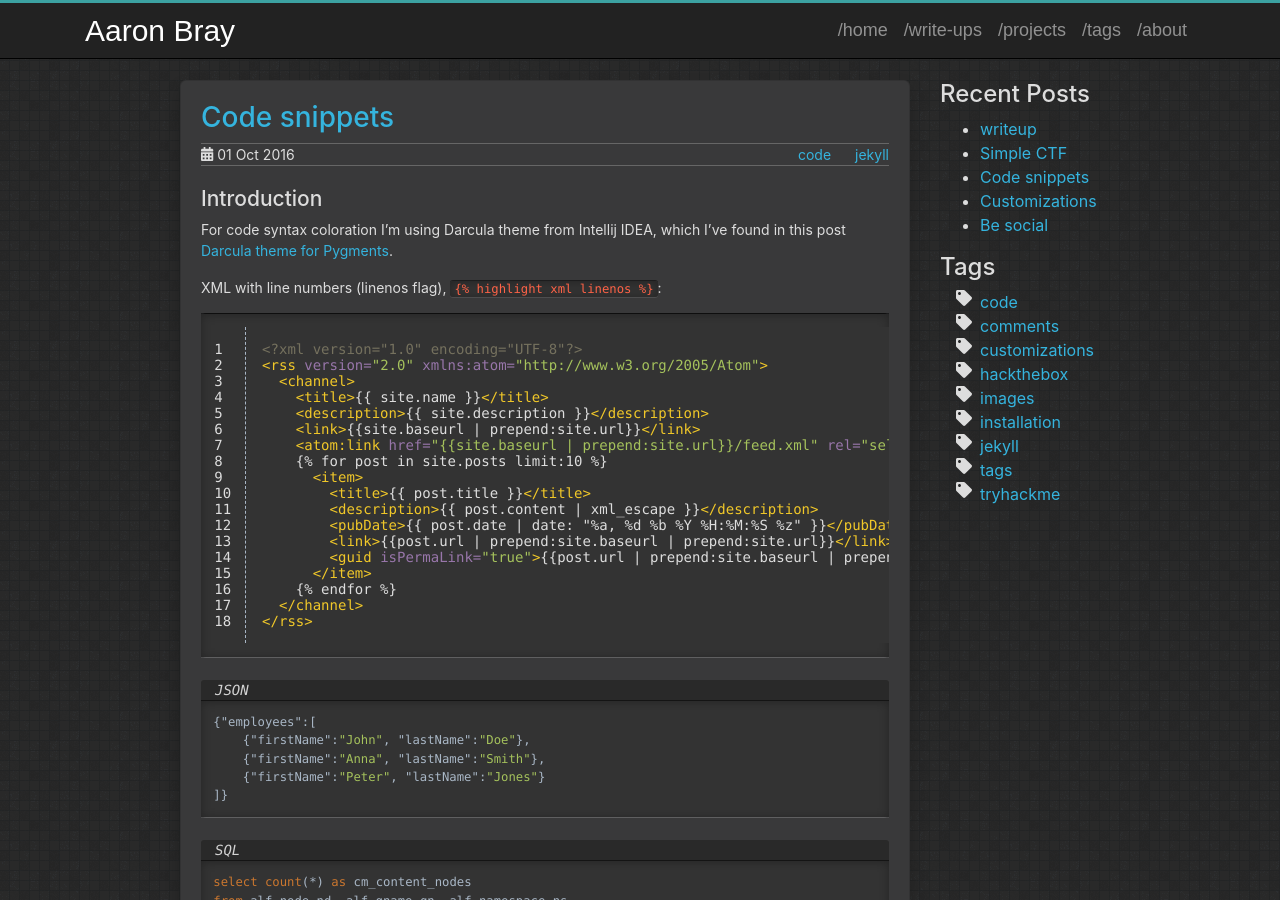
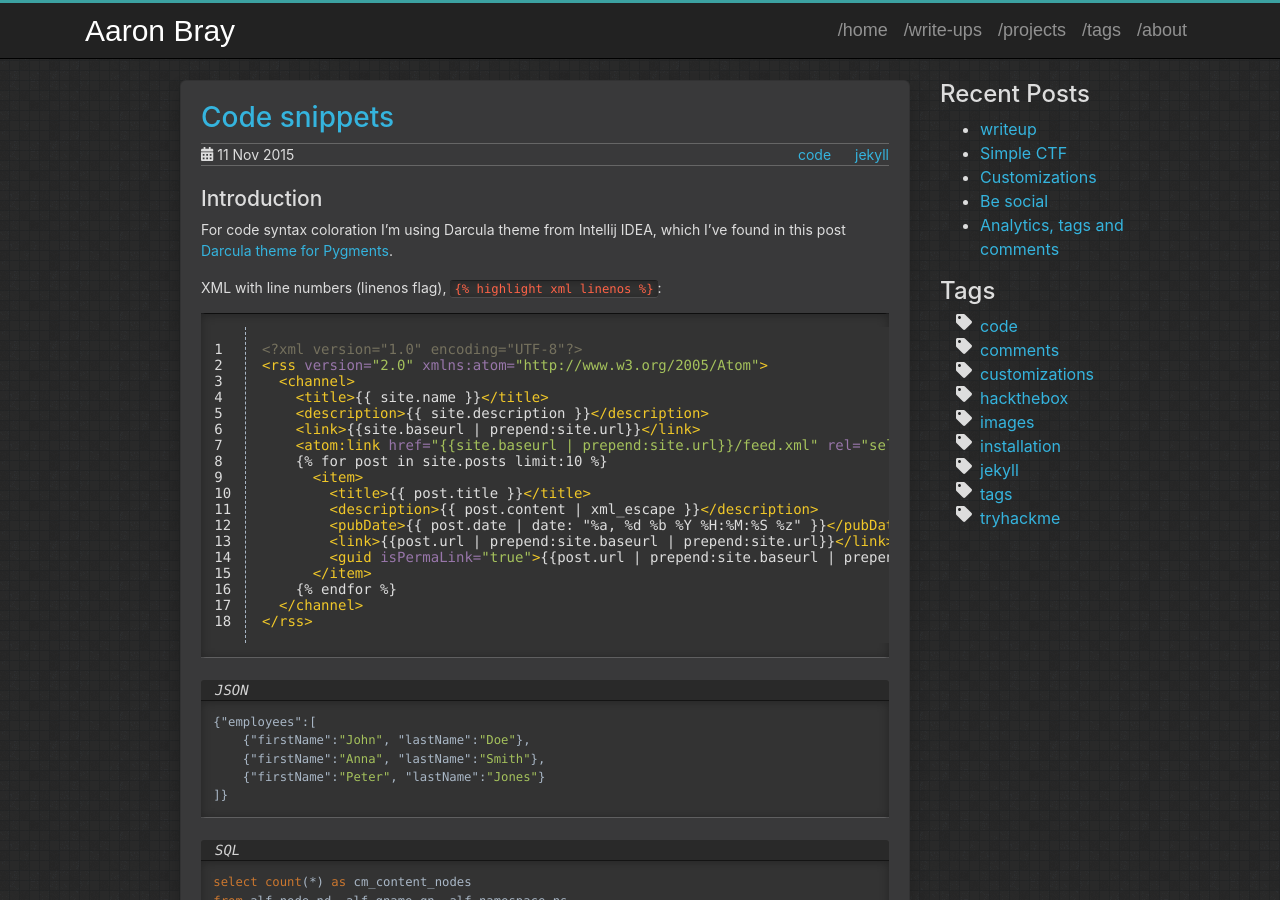
Before and after one commit to AaronBray/AaronBray.github.io, a Jekyll site: the page built from _posts/2015-11-11-code-syntax-highlighting.md, in a window 1280 px wide and 900 px high. Built offline with Jekyll 4.4.1, drawn with Linux system fonts in a browser that asks for light colours.

Commit message:
Update and rename 2016-10-01-code-syntax-highlighting.md to 2015-11-11-code-syntax-highlighting.md

```diff
--- a/_posts/2016-10-01-code-syntax-highlighting.md
+++ b/_posts/2015-11-11-code-syntax-highlighting.md
@@ -1,7 +1,7 @@
 ---
 layout: post
 title: "Code snippets"
-date: 2016-10-01 16:25:06
+date: 2015-11-11 16:25:06
 tags: code jekyll
 description: Sample post showing how code samples would look like
 ---
```
